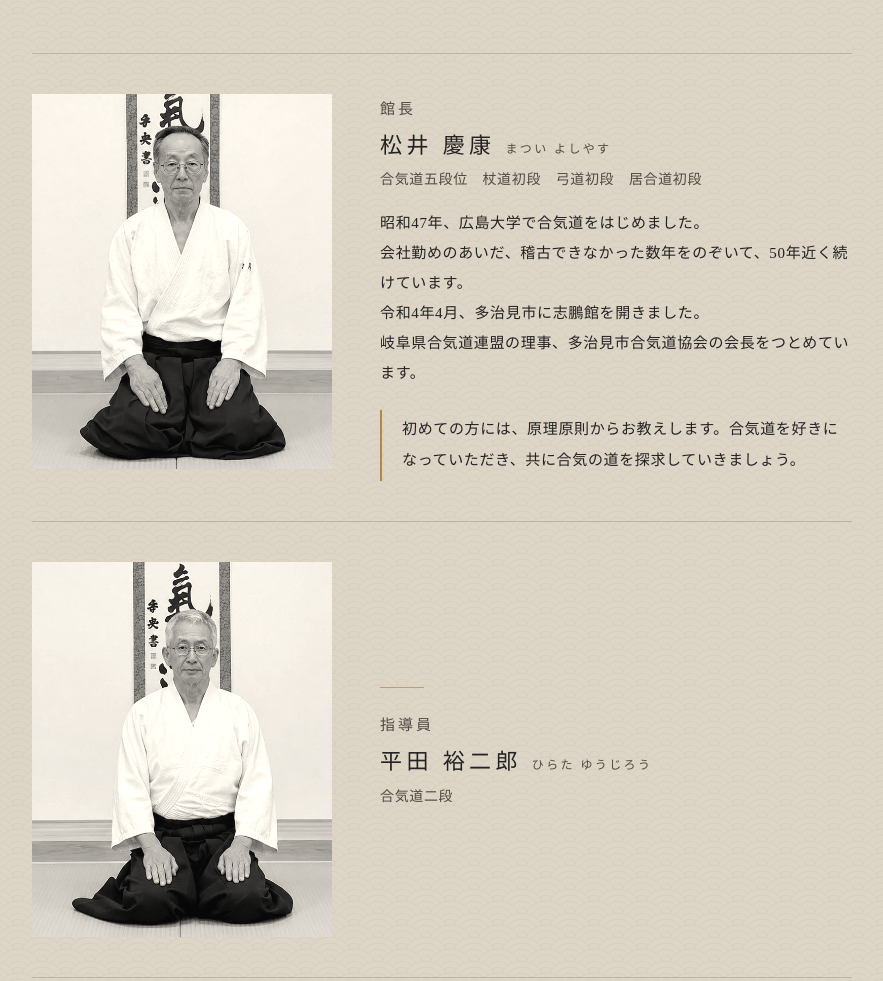
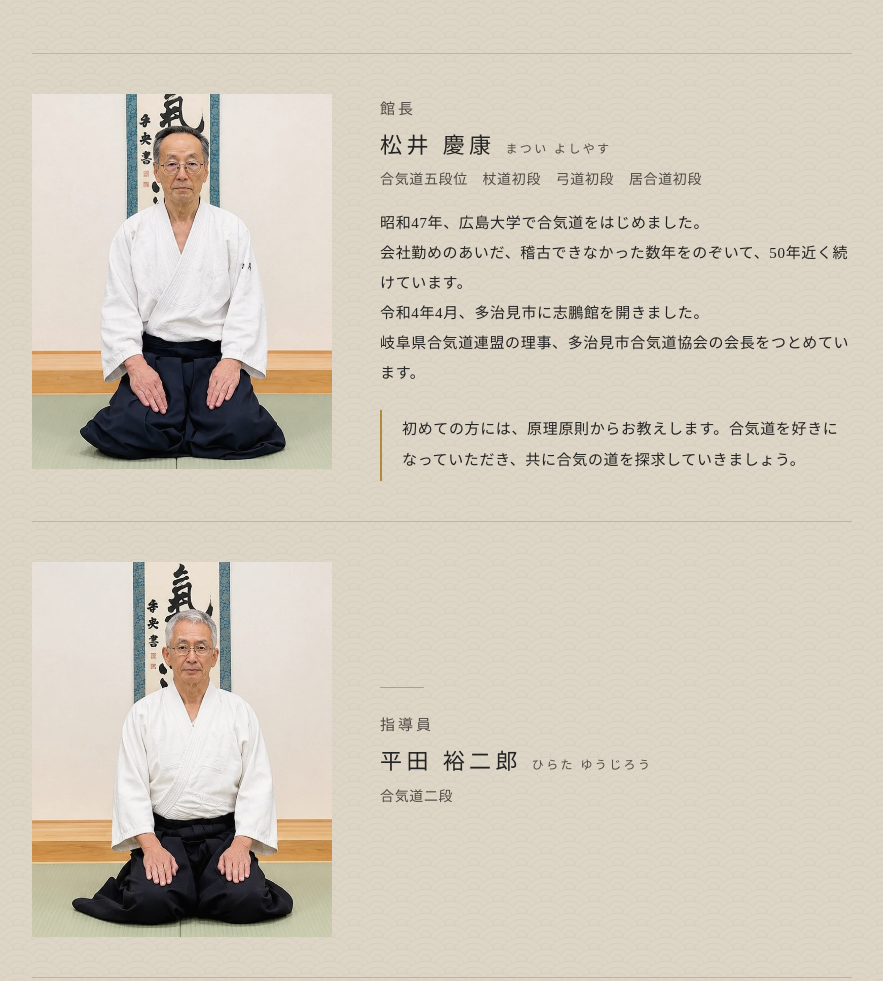
Before and after one commit to shihokan-aikido/shihokan-aikido.github.io, a plain HTML site: page index.html in a window 1280 px wide. Shown: the part 5544-6525 px from the top of the page, without its empty margins (198-1081 px from the left). Drawn offline with Linux system fonts and the light colour scheme; a web font is replaced by a local one.

Commit message:
指導者の写真をカラーに
Co-Authored-By: Claude Opus 5.5 <noreply@anthropic.com>

```diff
--- a/assets/css/site.css
+++ b/assets/css/site.css
@@ -708,3 +708,6 @@ main{overflow-x:hidden;overflow-x:clip}
 /* ===== 入口の円相：スマホで押したとき（.tapped）も朱に（2026-11-14） ===== */
 .enso-gates a{-webkit-tap-highlight-color:transparent}
 .enso-gates a.tapped svg.ens,.enso-gates a:active svg.ens{color:var(--shu);opacity:1;transform:rotate(8deg)}
+
+/* ===== 指導者の写真をカラーに（2026-11-14）。稽古写真と同じく少しだけ落ち着かせる ===== */
+.sensei-img img,[data-tone~="sumi"] .sensei-img img,[data-tone~="kogo"] #instructors .sensei-img img{filter:saturate(.85) brightness(.97) contrast(.97) sepia(.04)}
```
